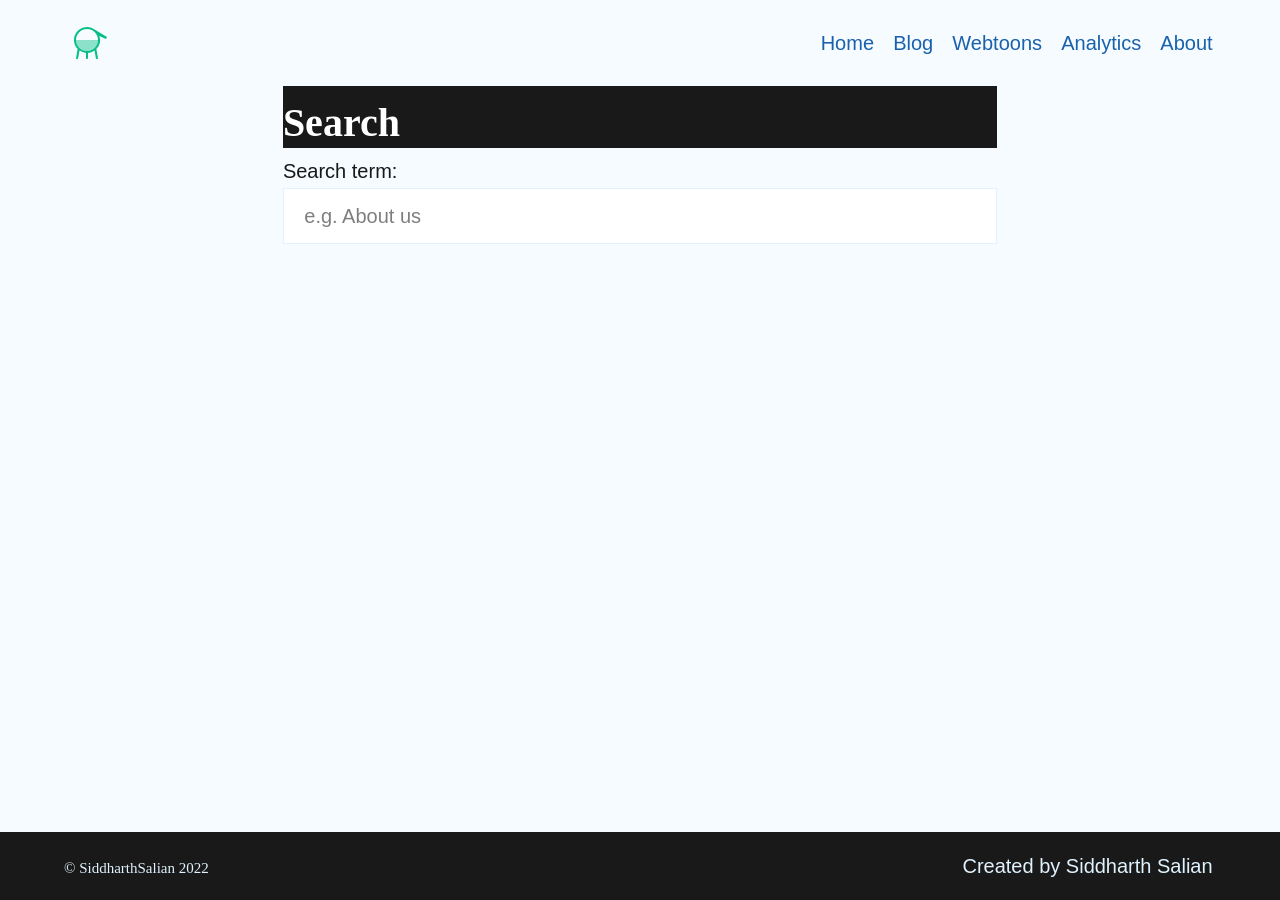
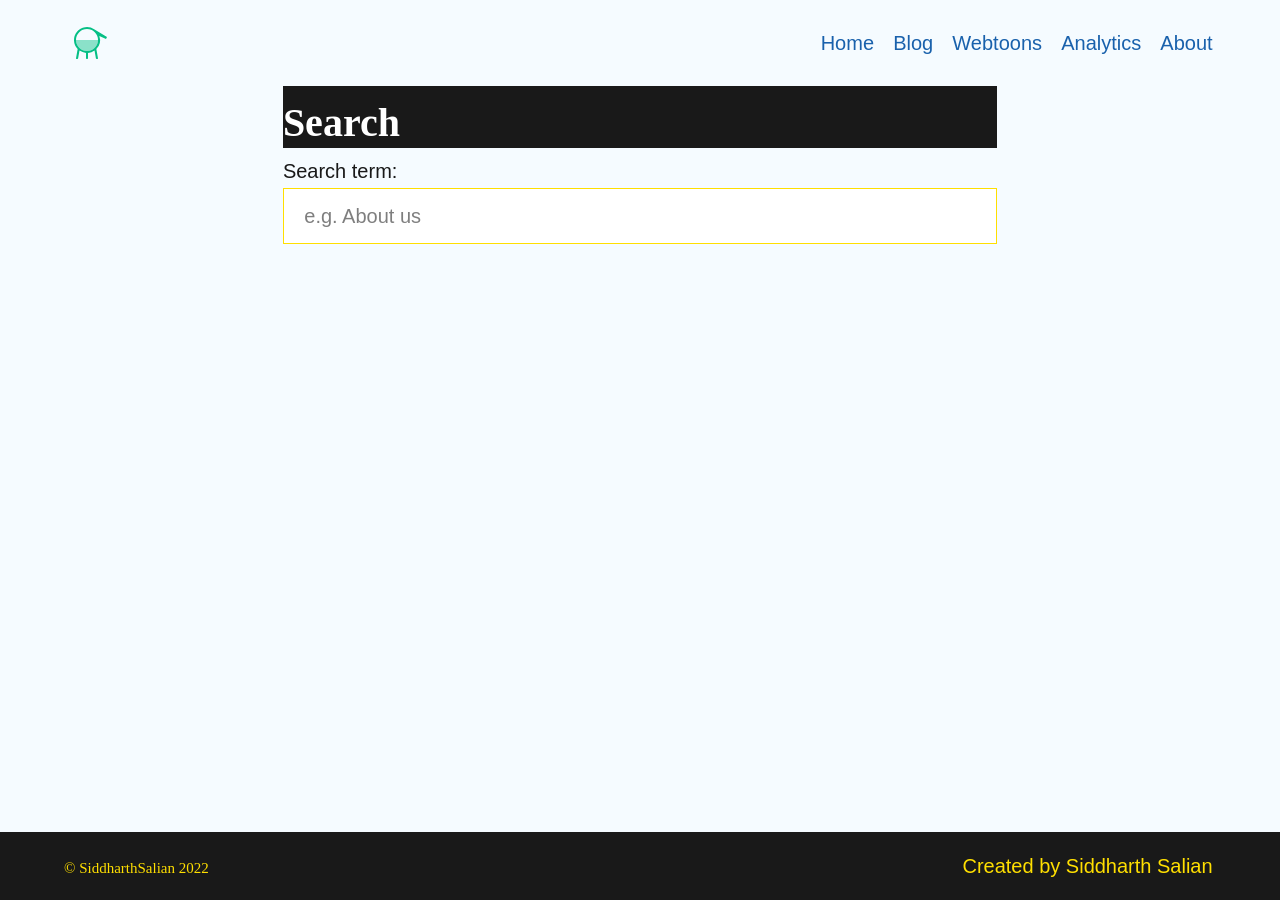
Before and after one commit to SiddharthSalian/saliansiddharth, a Jekyll site: the page built from search.md, in a window 1280 px wide. Built offline with Jekyll 4.4.1, drawn with Linux system fonts in a browser that asks for light colours.

Commit message:
Update _settings.scss

```diff
--- a/_sass/_settings.scss
+++ b/_sass/_settings.scss
@@ -2,7 +2,7 @@
 $backgroundColour: #f5fbff !default;
 $codeBackgroundColour: #dae0e3 !default;
 $featureBackgroundColour: #f5fbff !default;
-$accentColour: #1961ac !default;
+$accentColour: #191919 !default;
 
 // Text colours
 // $headingColour: #242e2b !default;
@@ -12,7 +12,7 @@ $bodyColour: #191919 !default;
 $linkColour: #1961ac !default;
 $hoverColour: #000e1f !default;
 $focusColour: #fa407a !default;
-$captionColour: #dff2fd !default;
+$captionColour: #ffdf00 !default;
 $white: #ffffff !default;
 
 // Typography
```
